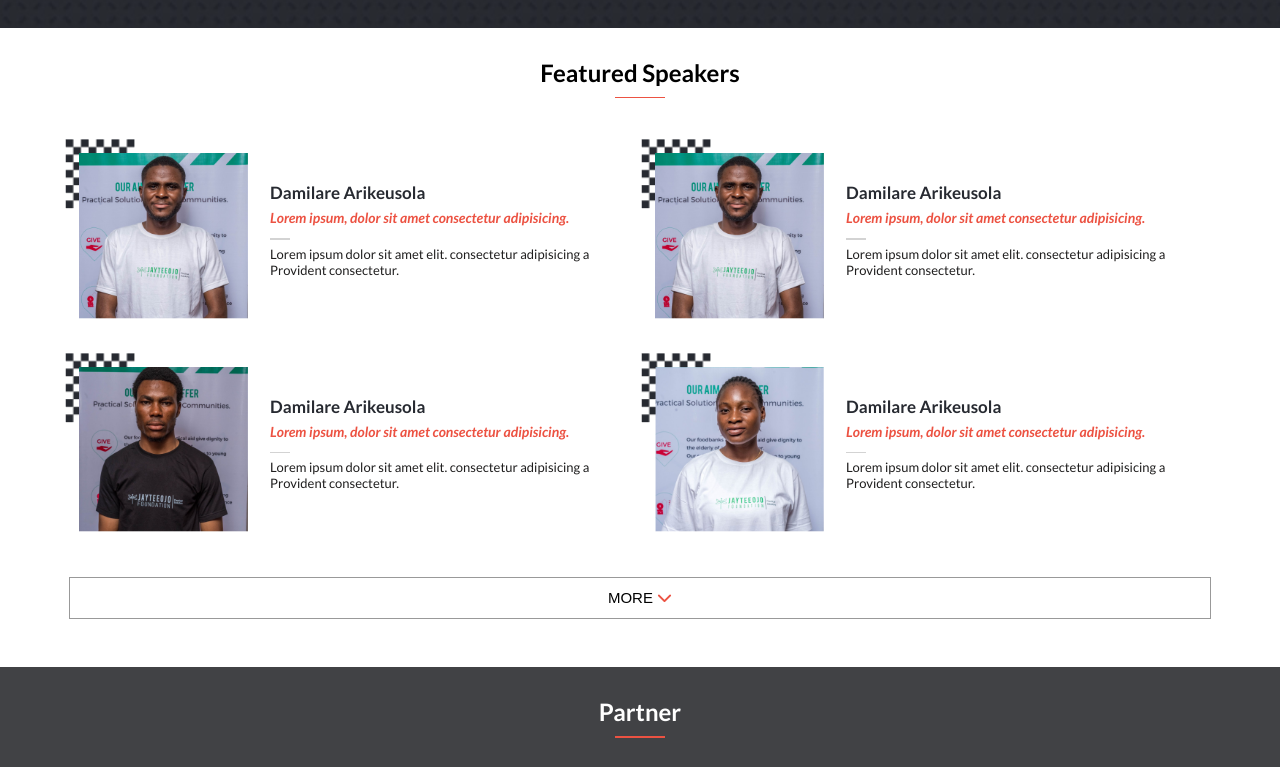
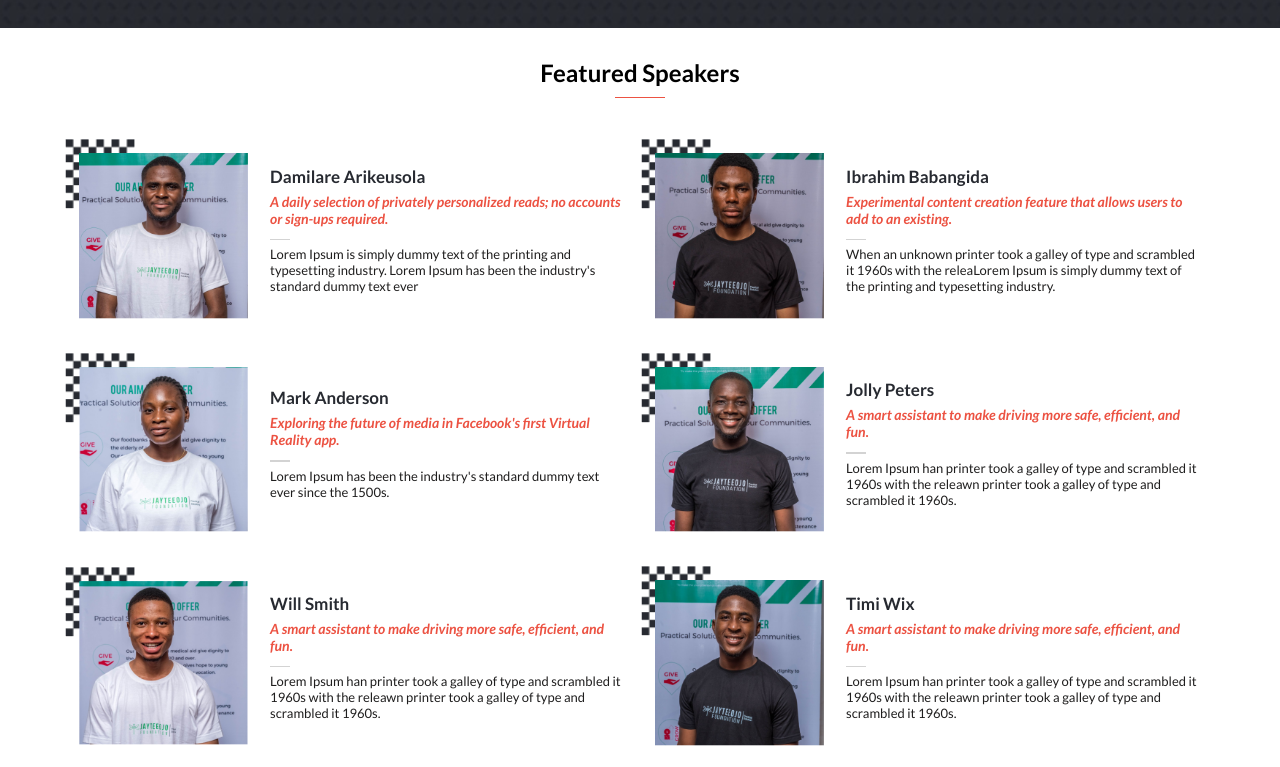
Before and after one commit to mrprotocoll/html-capstone-microverse, a plain HTML site: page index.html in a window 1280 px wide. Shown: the part 1060-1827 px from the top of the page. Drawn offline with Linux system fonts and the light colour scheme.

Commit message:
Add dynamic content

```diff
--- a/assets/css/style.css
+++ b/assets/css/style.css
@@ -393,6 +393,10 @@ h1,h2 {
     width: 100%;
 }
 
+.speaker:nth-of-type(even) {
+    display: none;
+}
+
 .speaker .speaker-image {
     width: 31%;
     position: relative;
@@ -601,6 +605,10 @@ h1,h2 {
         width: 100%;
     }
 
+    .speaker:nth-of-type(even) {
+        display: flex;
+    }
+
     /* footnote  */
     .footnote p {
         font-size: 14px;
--- a/assets/js/script.js
+++ b/assets/js/script.js
@@ -10,8 +10,86 @@ const closeModal = () => {
     });
 };
 
+// portfolio template
+const speakerTemplate = (portfolioData) => {
+    let content = '';
+    portfolioData.forEach((data) => {
+      content += `
+      <li class="speaker">
+        <div class="speaker-image">
+            <img src="${data.image}" class="img" alt="${data.name}">
+        </div>
+        <div class="details">
+            <h3>${data.name}</h3>
+            <h4>${data.excerpt}</h4>
+            <p>${data.description}</p>
+        </div>
+    `;
+    });
+    return content;
+  };
+
 // WINDOWS ON LOAD
 window.addEventListener('load', () => {
     // toggle navbar on mobile
     document.querySelector('.bars').addEventListener('click', toggleNavbar);
+
+    const speakers = [
+        {
+          id: '1',
+          name: 'Damilare Arikeusola',
+          image: 'assets/images/speaker1.png',
+          excerpt:
+            'A daily selection of privately personalized reads; no accounts or sign-ups required.',
+          description:
+            "Lorem Ipsum is simply dummy text of the printing and typesetting industry. Lorem Ipsum has been the industry's standard dummy text ever",
+        },
+        {
+          id: '2',
+          name: 'Ibrahim Babangida',
+          image: 'assets/images/speaker2.png',
+          excerpt:
+            'Experimental content creation feature that allows users to add to an existing.',
+          description:
+            "When an unknown printer took a galley of type and scrambled it 1960s with the releaLorem Ipsum is simply dummy text of the printing and typesetting industry.",
+        },
+        {
+          id: '3',
+          name: 'Mark Anderson',
+          image: 'assets/images/speaker3.png',
+          excerpt:
+            "Exploring the future of media in Facebook's first Virtual Reality app.",
+          description:
+            "Lorem Ipsum has been the industry's standard dummy text ever since the 1500s.",
+        },
+        {
+          id: '4',
+          name: 'Jolly Peters',
+          image: 'assets/images/speaker4.png',
+          excerpt:
+            'A smart assistant to make driving more safe, efficient, and fun.',
+          description:
+            "Lorem Ipsum han printer took a galley of type and scrambled it 1960s with the releawn printer took a galley of type and scrambled it 1960s.",
+        },
+        {
+            id: '5',
+            name: 'Will Smith',
+            image: 'assets/images/speaker5.png',
+            excerpt:
+              'A smart assistant to make driving more safe, efficient, and fun.',
+            description:
+              "Lorem Ipsum han printer took a galley of type and scrambled it 1960s with the releawn printer took a galley of type and scrambled it 1960s.",
+          },
+          {
+            id: '6',
+            name: 'Timi Wix',
+            image: 'assets/images/speaker6.png',
+            excerpt:
+              'A smart assistant to make driving more safe, efficient, and fun.',
+            description:
+              "Lorem Ipsum han printer took a galley of type and scrambled it 1960s with the releawn printer took a galley of type and scrambled it 1960s.",
+          },
+    ];
+
+    document.querySelector('#speakers').innerHTML = speakerTemplate(speakers)
 })
--- a/index.html
+++ b/index.html
@@ -89,48 +89,7 @@
                 <div class="heading">
                     <h2 class="heading-primary">Featured Speakers</h2>
                 </div>
-                <ul class="speaker-cards">
-                    <li class="speaker">
-                        <div class="speaker-image">
-                            <img src="assets/images/speaker1.png" alt="speaker 1" class="img">
-                        </div>
-                        <div class="details">
-                            <h3>Damilare Arikeusola</h3>
-                            <h4>Lorem ipsum, dolor sit amet consectetur adipisicing.</h4>
-                            <p>Lorem ipsum dolor sit amet elit. consectetur adipisicing a  Provident  consectetur.</p>
-                        </div>
-                    </li>
-                    <li class="speaker">
-                        <div class="speaker-image">
-                            <img src="assets/images/speaker1.png" alt="speaker 1" class="img">
-                        </div>
-                        <div class="details">
-                            <h3>Damilare Arikeusola</h3>
-                            <h4>Lorem ipsum, dolor sit amet consectetur adipisicing.</h4>
-                            <p>Lorem ipsum dolor sit amet elit. consectetur adipisicing a  Provident  consectetur.</p>
-                        </div>
-                    </li>
-                    <li class="speaker">
-                        <div class="speaker-image">
-                            <img src="assets/images/speaker2.png" alt="speaker 1" class="img">
-                        </div>
-                        <div class="details">
-                            <h3>Damilare Arikeusola</h3>
-                            <h4>Lorem ipsum, dolor sit amet consectetur adipisicing.</h4>
-                            <p>Lorem ipsum dolor sit amet elit. consectetur adipisicing a  Provident  consectetur.</p>
-                        </div>
-                    </li>
-                    <li class="speaker">
-                        <div class="speaker-image">
-                            <img src="assets/images/speaker3.png" alt="speaker 1" class="img">
-                        </div>
-                        <div class="details">
-                            <h3>Damilare Arikeusola</h3>
-                            <h4>Lorem ipsum, dolor sit amet consectetur adipisicing.</h4>
-                            <p>Lorem ipsum dolor sit amet elit. consectetur adipisicing a  Provident  consectetur.</p>
-                        </div>
-                    </li>
-                </ul>
+                <ul id="speakers" class="speaker-cards"></ul>
 
                 <button type="button" class="btn btn-more">MORE <i class="fa fa-chevron-down"></i></button>
             </div>
```
